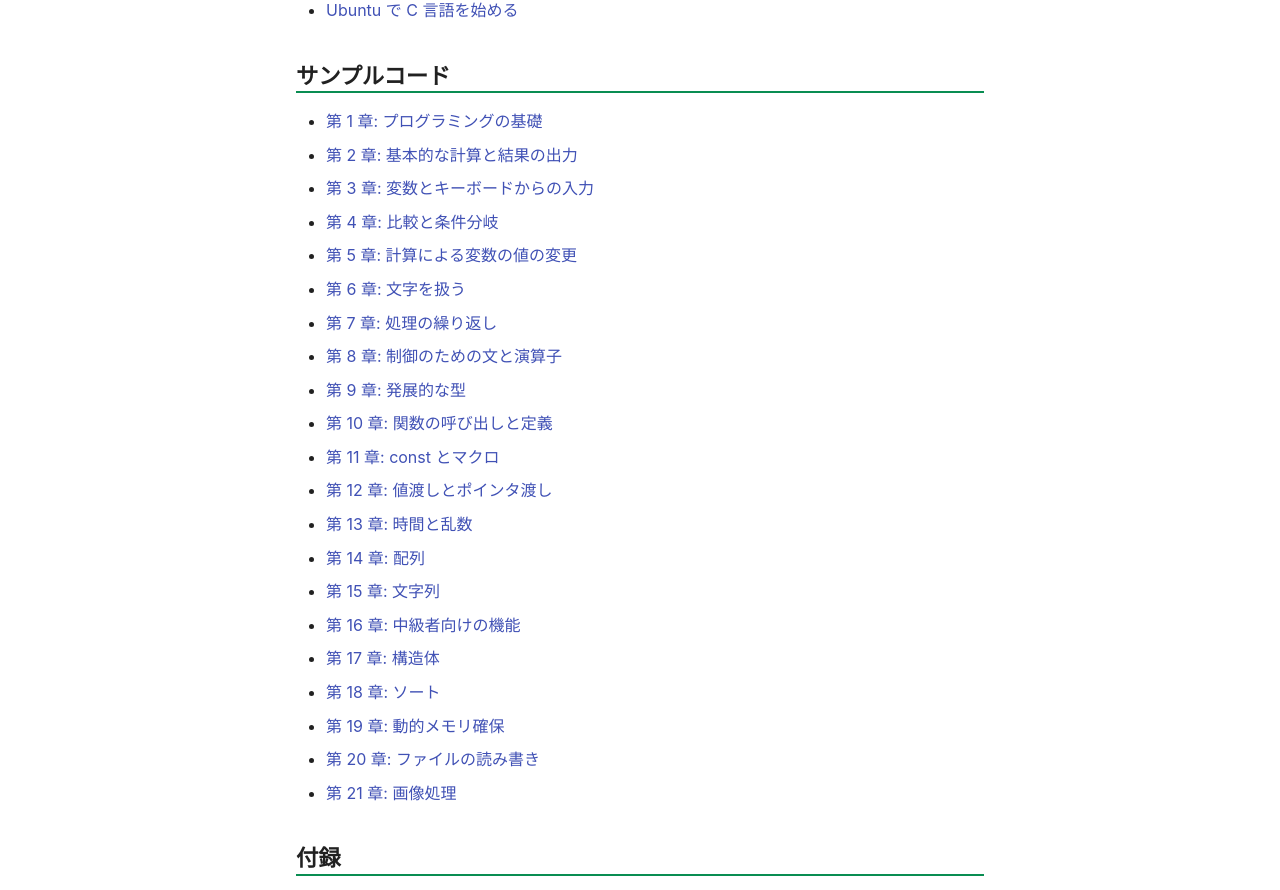
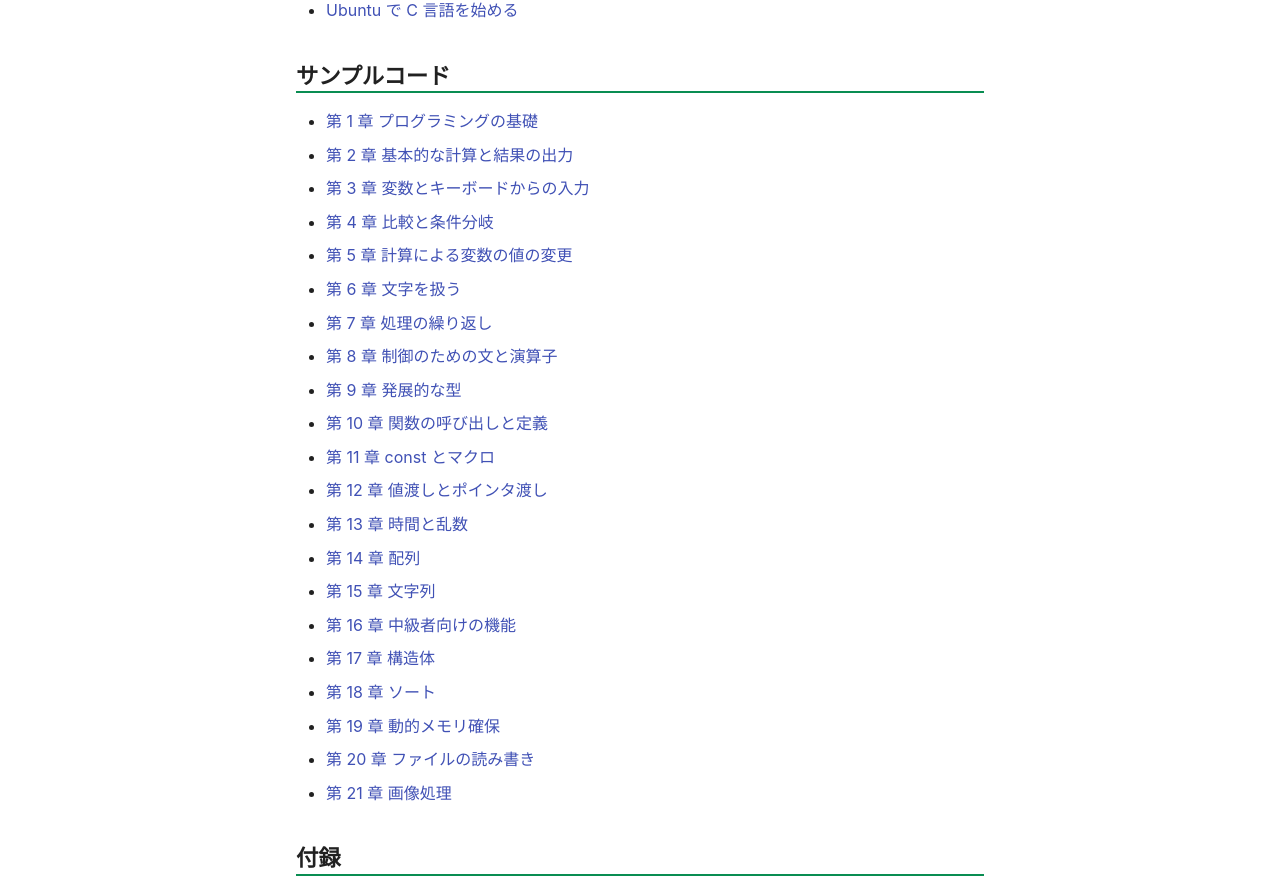
Before and after one commit to yuruyaka-c/yuruyaka-c.github.io, an MkDocs documentation site: the page built from docs/index.md, in a window 1280 px wide and 1400 px high. Shown: the part 493-1383 px from the top of the window. Built offline with MkDocs 1.6.1 and Material for MkDocs 9.7.7, drawn with Linux system fonts in a browser that asks for light colours; nearby versions of some CDN libraries; some web fonts are replaced.

```diff
--- a/docs/index.md
+++ b/docs/index.md
@@ -13,27 +13,27 @@
 
 
 ## サンプルコード
-- [第 1 章: プログラミングの基礎](code/1.md)
-- [第 2 章: 基本的な計算と結果の出力](code/2.md)
-- [第 3 章: 変数とキーボードからの入力](code/3.md)
-- [第 4 章: 比較と条件分岐](code/4.md)
-- [第 5 章: 計算による変数の値の変更](code/5.md)
-- [第 6 章: 文字を扱う](code/6.md)
-- [第 7 章: 処理の繰り返し](code/7.md)
-- [第 8 章: 制御のための文と演算子](code/8.md)
-- [第 9 章: 発展的な型](code/9.md)
-- [第 10 章: 関数の呼び出しと定義](code/10.md)
-- [第 11 章: const とマクロ](code/11.md)
-- [第 12 章: 値渡しとポインタ渡し](code/12.md)
-- [第 13 章: 時間と乱数](code/13.md)
-- [第 14 章: 配列](code/14.md)
-- [第 15 章: 文字列](code/15.md)
-- [第 16 章: 中級者向けの機能](code/16.md)
-- [第 17 章: 構造体](code/17.md)
-- [第 18 章: ソート](code/18.md)
-- [第 19 章: 動的メモリ確保](code/19.md)
-- [第 20 章: ファイルの読み書き](code/20.md)
-- [第 21 章: 画像処理](code/21.md)
+- [第 1 章 プログラミングの基礎](code/1.md)
+- [第 2 章 基本的な計算と結果の出力](code/2.md)
+- [第 3 章 変数とキーボードからの入力](code/3.md)
+- [第 4 章 比較と条件分岐](code/4.md)
+- [第 5 章 計算による変数の値の変更](code/5.md)
+- [第 6 章 文字を扱う](code/6.md)
+- [第 7 章 処理の繰り返し](code/7.md)
+- [第 8 章 制御のための文と演算子](code/8.md)
+- [第 9 章 発展的な型](code/9.md)
+- [第 10 章 関数の呼び出しと定義](code/10.md)
+- [第 11 章 const とマクロ](code/11.md)
+- [第 12 章 値渡しとポインタ渡し](code/12.md)
+- [第 13 章 時間と乱数](code/13.md)
+- [第 14 章 配列](code/14.md)
+- [第 15 章 文字列](code/15.md)
+- [第 16 章 中級者向けの機能](code/16.md)
+- [第 17 章 構造体](code/17.md)
+- [第 18 章 ソート](code/18.md)
+- [第 19 章 動的メモリ確保](code/19.md)
+- [第 20 章 ファイルの読み書き](code/20.md)
+- [第 21 章 画像処理](code/21.md)
 
 
 ## 付録
```
